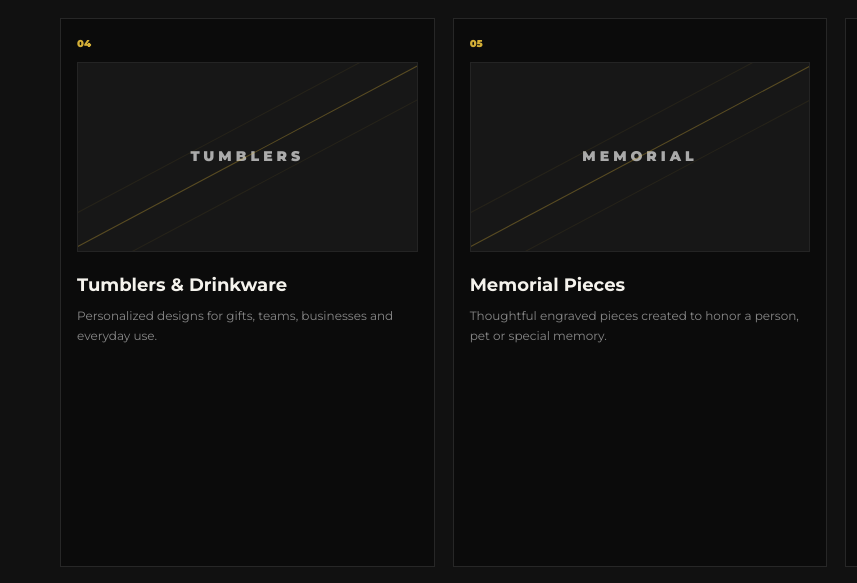
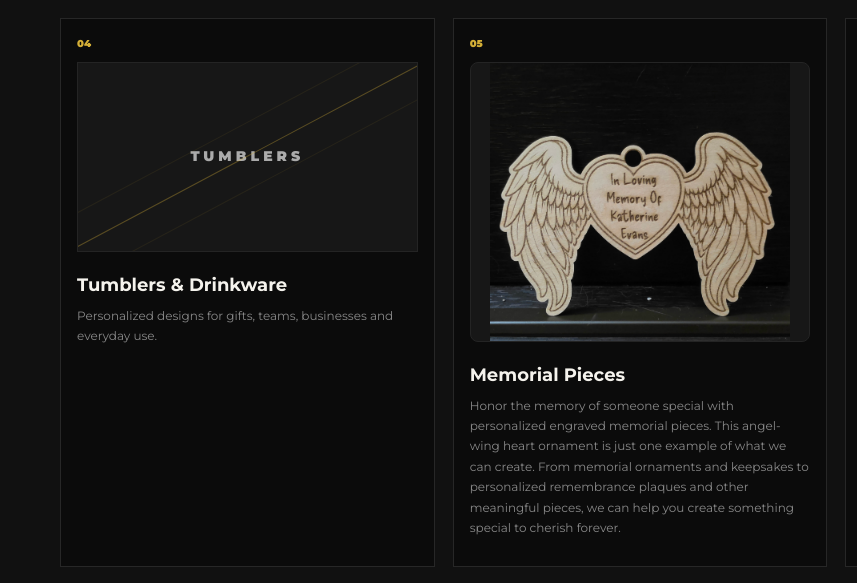
Before and after one commit to PrecisionBurnStudio/Precision-Burn-Studio, a plain HTML site: page index.html in a window 1280 px wide. Shown: the part 2431-3014 px from the top of the page, 0-857 px from the left. Drawn offline with nearby package versions, Linux system fonts and the light colour scheme.

Commit message:
Update index.html

```diff
--- a/index.html
+++ b/index.html
@@ -109,11 +109,22 @@
       </article>
 
       <article class="product">
-        <div class="num">05</div>
-        <div class="product-photo photo-memorial">MEMORIAL</div>
-        <h3>Memorial Pieces</h3>
-        <p>Thoughtful engraved pieces created to honor a person, pet or special memory.</p>
-      </article>
+  <div class="num">05</div>
+  <img
+    class="product-photo"
+    src="assets/angel-wings.jpg"
+    alt="Personalized angel wing memorial heart ornament engraved In Loving Memory Of Katherine Evans"
+    loading="lazy"
+  >
+  <h3>Memorial Pieces</h3>
+  <p>
+    Honor the memory of someone special with personalized engraved memorial
+    pieces. This angel-wing heart ornament is just one example of what we
+    can create. From memorial ornaments and keepsakes to personalized
+    remembrance plaques and other meaningful pieces, we can help you
+    create something special to cherish forever.
+  </p>
+</article>
 
       <article class="product">
   <div class="num">06</div>
```
